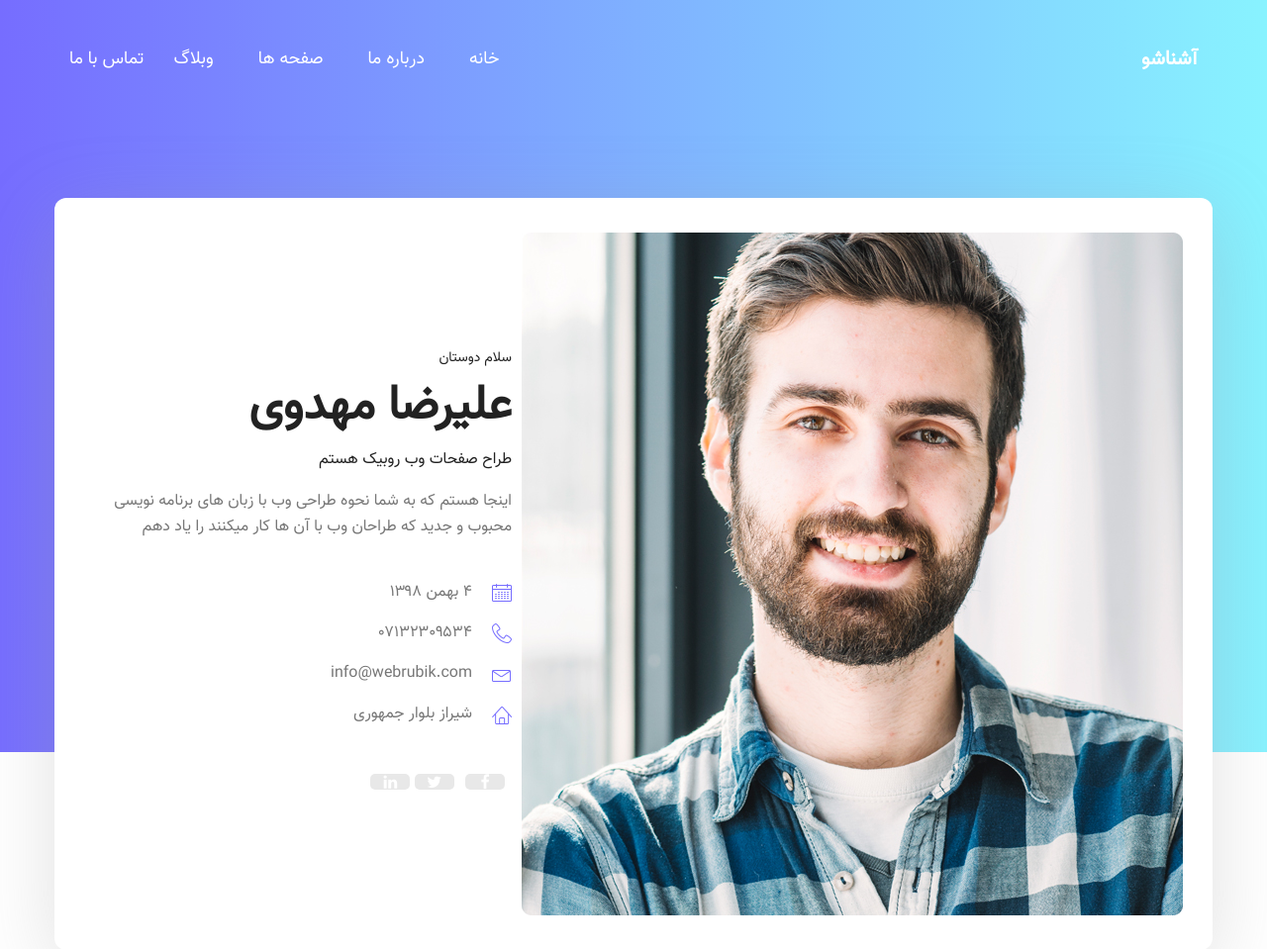
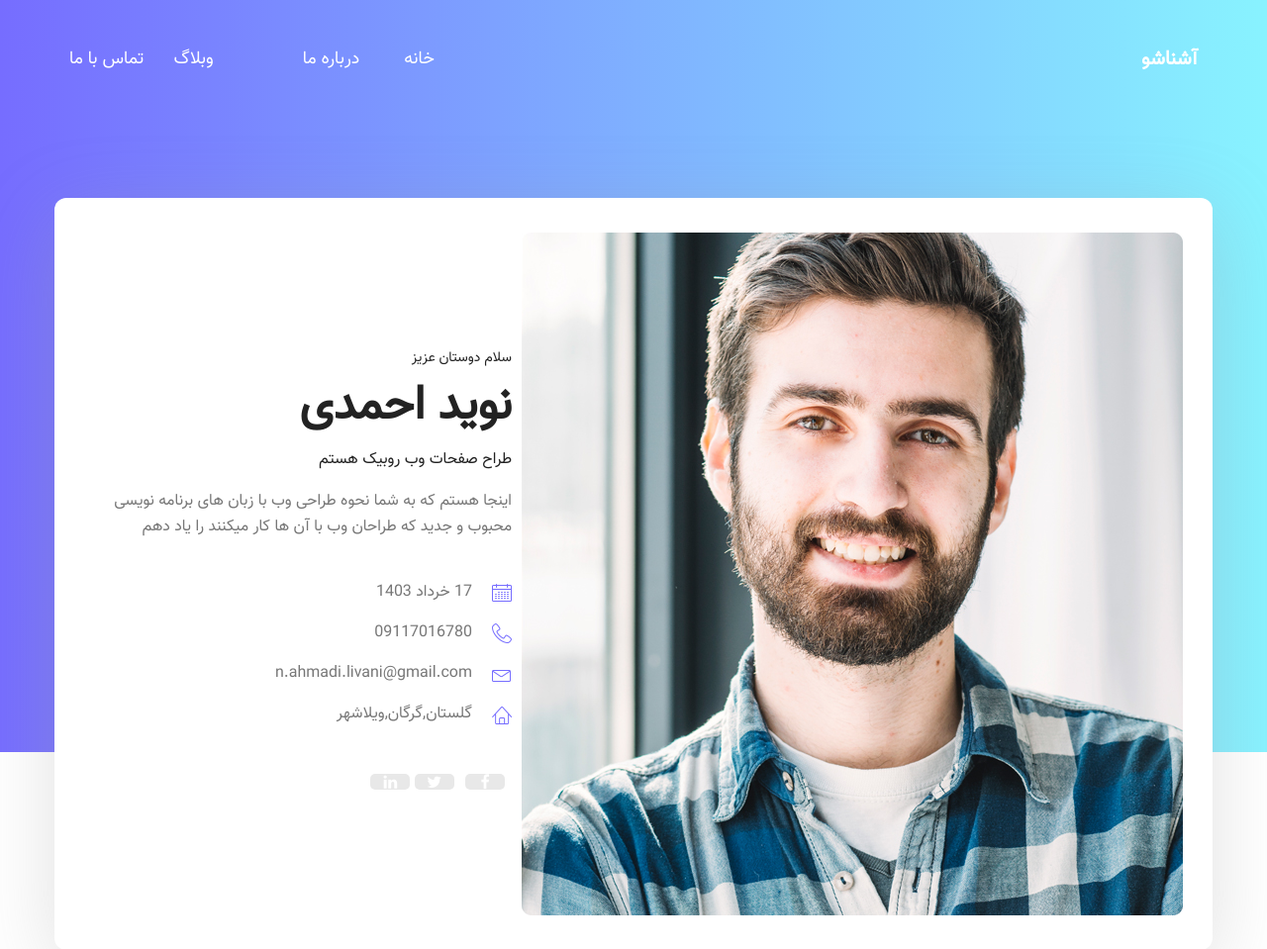
Before and after one commit to navidahmadi0245/CV_website, a Django app: page / in a window 1280 px wide. Shown: the top 959 px of the page at 99% size. Run offline with Django 4.2, Linux system fonts and the light colour scheme; some libraries are stand-ins or nearby versions.

Commit message:
finish name

```diff
--- a/templates/base.html
+++ b/templates/base.html
@@ -41,12 +41,11 @@
 							<ul class="nav navbar-nav menu_nav mr-auto"  >
 								<li class="nav-item active"><a class="nav-link" href="{% url 'website:index' %}">خانه</a></li>
 								<li class="nav-item"><a class="nav-link" href="{% url 'website:about' %}">درباره ما</a></li>
-								<!--<li class="nav-item"><a class="nav-link" href="services.html">خدمات</a></li> !-->
+
 								<li class="nav-item submenu dropdown">
-									<a href="#" class="nav-link dropdown-toggle" data-toggle="dropdown" role="button" aria-haspopup="true" aria-expanded="false">صفحه ها</a>
+
 									<ul class="dropdown-menu" >
-										<li class="nav-item"><a class="nav-link txt-alg-hd" href="#">پروژه ها</a></li>
-										<li class="nav-item"><a class="nav-link txt-alg-hd" href="#">المانها</a></li>
+
 									</ul>
 								</li>
 								<li class="nav-item submenu dropdown">
--- a/templates/website/index.html
+++ b/templates/website/index.html
@@ -14,15 +14,15 @@
 							</div>
 							<div class="media-body" >
 								<div class="personal_text txt_al_ps" >
-									<h6>سلام دوستان </h6>
-									<h3>علیرضا مهدوی </h3>
+									<h6>سلام دوستان عزیز </h6>
+									<h3>نوید احمدی</h3>
 									<h4>طراح صفحات وب روبیک هستم </h4>
 									<p>اینجا هستم که به شما نحوه طراحی وب با زبان های برنامه نویسی محبوب و جدید که طراحان وب با آن ها کار میکنند را یاد دهم </p>
 									<ul class="list basic_info" style="text-align: right;" >
-										<li> <a href="#"><i class="lnr lnr-calendar-full"  ></i><span class="spn_ic">۴ بهمن ۱۳۹۸</span></a></li>
-										<li><a href="#"><i class="lnr lnr-phone-handset"></i><span class="spn_ic"> ۰۷۱۳۲۳۰۹۵۳۴</span></a></li>
-										<li><a href="#"><i class="lnr lnr-envelope"></i> <span class="spn_ic">info@webrubik.com</span></a></li>
-										<li><a href="#"><i class="lnr lnr-home"></i><span class="spn_ic">شیراز بلوار جمهوری </span></a></li>
+										<li> <a href="#"><i class="lnr lnr-calendar-full"  ></i><span class="spn_ic">17 خرداد 1403</span></a></li>
+										<li><a href="#"><i class="lnr lnr-phone-handset"></i><span class="spn_ic">09117016780</span></a></li>
+										<li><a href="#"><i class="lnr lnr-envelope"></i> <span class="spn_ic">n.ahmadi.livani@gmail.com</span></a></li>
+										<li><a href="#"><i class="lnr lnr-home"></i><span class="spn_ic">گلستان,گرگان,ویلاشهر</span></a></li>
 									</ul>
 									<ul class="list personal_social">
 										<li><a href="#"><i class="fa fa-facebook"></i></a></li>
```
Also changed, not shown: templates/blog/blog.html (+5 -6 lines), templates/blog/single-blog.html (+6 -7 lines).
